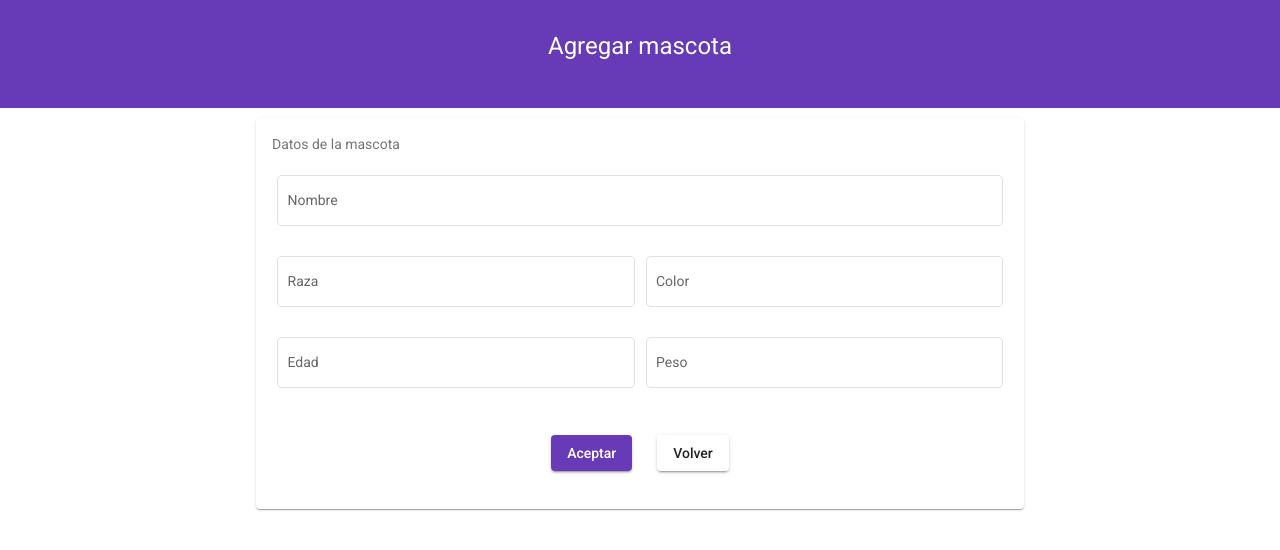
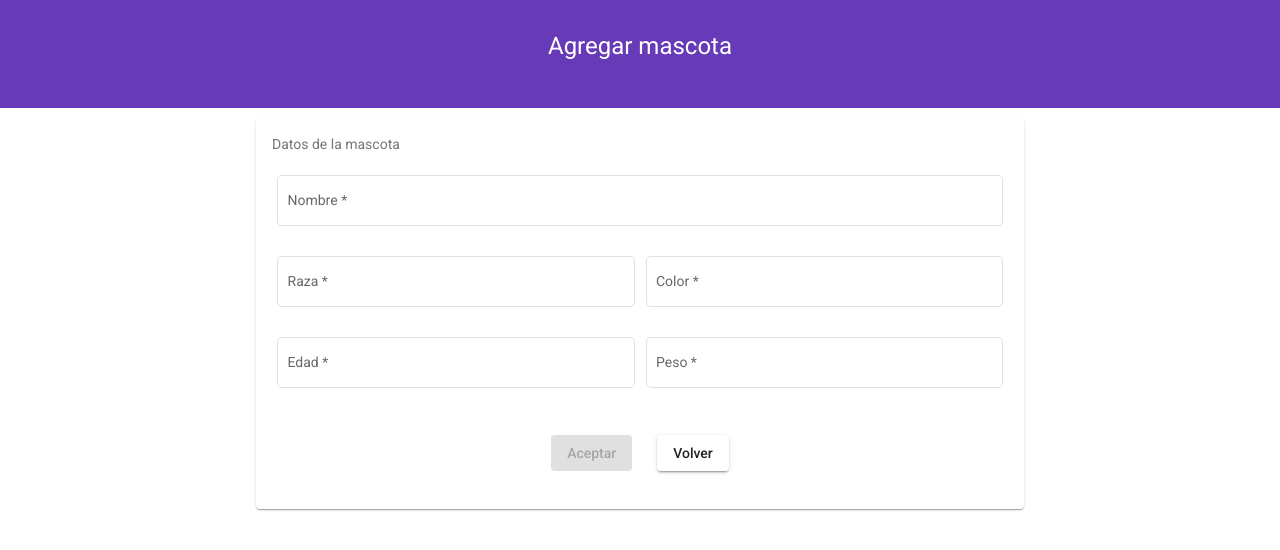
Before and after one commit to diegolr-avanade/FE-CRUDMascotas, an Angular app: page /agregarMascota in a window 1280 px wide. Shown: the top 550 px of the page. Built offline with nearby package versions, Linux system fonts and the light colour scheme.

Commit message:
✨Añadido reactive forms

```diff
--- a/src/app/components/agregar-editar-mascota/agregar-editar-mascota.component.html
+++ b/src/app/components/agregar-editar-mascota/agregar-editar-mascota.component.html
@@ -7,40 +7,40 @@
         <mat-card-subtitle>
             Datos de la mascota
         </mat-card-subtitle>
-        <form>
+        <form [formGroup]="form" (ngSubmit)="agregarMascota()">
             <mat-grid-list cols="2" rowHeight="80px">
                 <mat-grid-tile [colspan]="2">
                     <mat-form-field appearance="outline">
                         <mat-label>Nombre</mat-label>
-                        <input matInput autocomplete="off">
+                        <input formControlName="nombre" matInput autocomplete="off">
                     </mat-form-field>
                 </mat-grid-tile>
                 <mat-grid-tile>
                     <mat-form-field appearance="outline">
                         <mat-label>Raza</mat-label>
-                        <input matInput autocomplete="off">
+                        <input formControlName="raza" matInput autocomplete="off">
                     </mat-form-field>
                 </mat-grid-tile>
                 <mat-grid-tile>
                     <mat-form-field appearance="outline">
                         <mat-label>Color</mat-label>
-                        <input matInput autocomplete="off">
+                        <input formControlName="color" matInput autocomplete="off">
                     </mat-form-field>
                 </mat-grid-tile>
                 <mat-grid-tile>
                     <mat-form-field appearance="outline">
                         <mat-label>Edad</mat-label>
-                        <input matInput autocomplete="off">
+                        <input type="number" formControlName="edad" matInput autocomplete="off">
                     </mat-form-field>
                 </mat-grid-tile>
                 <mat-grid-tile>
                     <mat-form-field appearance="outline">
                         <mat-label>Peso</mat-label>
-                        <input matInput autocomplete="off">
+                        <input type="number" formControlName="peso" matInput autocomplete="off">
                     </mat-form-field>
                 </mat-grid-tile>
                 <mat-grid-tile [colspan]="2">
-                    <button mat-raised-button color="primary" style="margin-right: 25px">Aceptar</button>
+                    <button [disabled]="form.invalid" type="submit" mat-raised-button color="primary" style="margin-right: 25px">Aceptar</button>
                     <button mat-raised-button routerLink="/listMascotas">Volver</button>
                 </mat-grid-tile>
             </mat-grid-list>
--- a/src/app/components/agregar-editar-mascota/agregar-editar-mascota.component.ts
+++ b/src/app/components/agregar-editar-mascota/agregar-editar-mascota.component.ts
@@ -1,4 +1,6 @@
 import { Component, OnInit } from '@angular/core';
+import { FormBuilder, FormGroup, Validators } from '@angular/forms';
+import { Mascota } from 'src/app/interfaces/mascota';
 
 @Component({
   selector: 'app-agregar-editar-mascota',
@@ -7,10 +9,32 @@ import { Component, OnInit } from '@angular/core';
 })
 export class AgregarEditarMascotaComponent implements OnInit {
   loading : boolean = false;
+  form: FormGroup;
 
-  constructor() { }
+  constructor(private fb : FormBuilder) {
+    this.form = this.fb.group({
+      nombre : ['', Validators.required],
+      raza : ['', Validators.required],
+      color : ['', Validators.required],
+      edad : ['', Validators.required],
+      peso : ['', Validators.required],
+    })
+   }
 
   ngOnInit(): void {
   }
 
+  agregarMascota()
+  {
+    const mascota : Mascota = {
+      nombre: this.form.value.nombre,
+      edad: this.form.value.edad,
+      raza: this.form.value.raza,
+      color: this.form.value.color,
+      peso: this.form.value.peso
+    }
+
+    console.log(mascota);
+  }
+
 }
```
Also changed, not shown: src/app/shared/shared.module.ts (+5 -2 lines).
